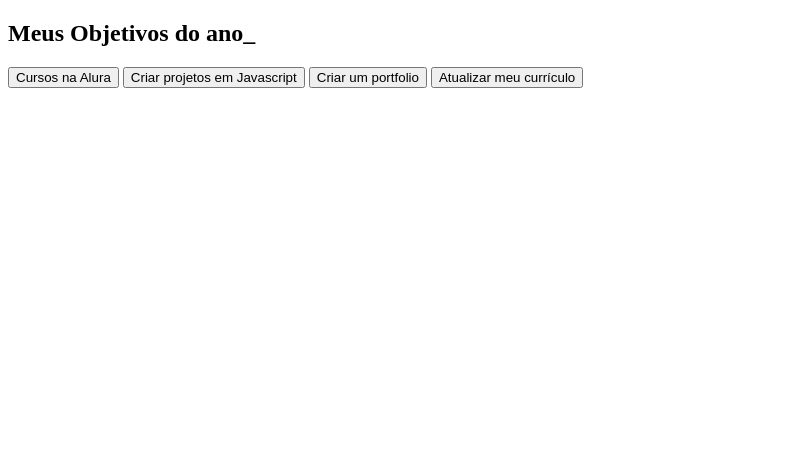
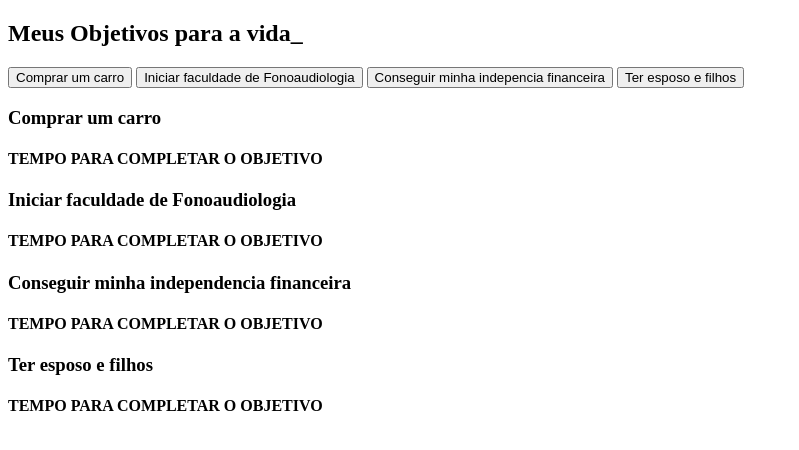
Before and after one commit to gabiAalmeida/Projeto-de-Vda, a plain HTML site: page index.html in a window 1280 px wide. Shown: the whole page, without its empty margins (0-799 px from the left). Drawn offline with Linux system fonts and the light colour scheme.

Commit message:
arquivo js criado

```diff
--- a/index.html
+++ b/index.html
@@ -1,21 +1,44 @@
 <!DOCTYPE html>
 <html lang="pt-br">
+
 <head>
 <meta charset="UTF-8" />
 <meta name="viewport" content="width=device-width, initial-scale=1.0" />
-<title>Meus objetivos do ano</title>
+<title>Meus objetivos para a vida</title>
 <link rel="stylesheet" href="style.css" />
 </head>
 
 <body>
 <section class="conteudo-principal">
-<h2 class="titulo-principal">Meus Objetivos do ano<span>_</span></h2>
+<h2 class="titulo-principal">Meus Objetivos para a vida<span>_</span></h2>
+<div class="conteudo">
 <div class="botoes">
-<button class="botao">Cursos na Alura</button>
-<button class="botao">Criar projetos em Javascript</button>
-<button class="botao">Criar um portfolio</button>
-<button class="botao">Atualizar meu currículo</button>
+<button class="botao">Comprar um carro</button>
+<button class="botao">Iniciar faculdade de Fonoaudiologia</button>
+<button class="botao">Conseguir minha indepencia financeira</button>
+<button class="botao">Ter esposo e filhos</button>
+</div>
+<div class="abas-textos">
+    <div class="aba-conteudo ativo">
+<h3 class="aba-conteudo-titulo-principal"> Comprar um carro </h3>
+<h4 class="aba-conteudo-titulo-secundario"> TEMPO PARA COMPLETAR O OBJETIVO</h4>
+<div class="contador"></div>
+  <div class="aba-conteudo ativo">
+<h3 class="aba-conteudo-titulo-principal"> Iniciar faculdade de Fonoaudiologia </h3>
+<h4 class="aba-conteudo-titulo-secundario"> TEMPO PARA COMPLETAR O OBJETIVO</h4>
+<div class="contador"></div>
+  <div class="aba-conteudo ativo">
+<h3 class="aba-conteudo-titulo-principal"> Conseguir minha independencia financeira </h3>
+<h4 class="aba-conteudo-titulo-secundario"> TEMPO PARA COMPLETAR O OBJETIVO</h4>
+<div class="contador"></div>
+  <div class="aba-conteudo ativo">
+<h3 class="aba-conteudo-titulo-principal"> Ter esposo e filhos </h3>
+<h4 class="aba-conteudo-titulo-secundario"> TEMPO PARA COMPLETAR O OBJETIVO</h4>
+<div class="contador"></div>
+</div>
 </div>
 </section>
+<script src="main.js"></script>
 </body>
+
 </html>
--- /dev/null
+++ b/main.js
@@ -0,0 +1,15 @@
+const botoes = document.querySelectorAll(".botao");
+const botoes = document.querySelectorAll(".aba-conteudo");
+
+for (let i = 0; i< botoes.length; j++) {
+botoes[i].onclick = function () {
+
+    for (let j = 0; j < botoes.length; j++) {
+     botoes[j].classList.remove("ativo");
+     textos[j].classList.remove("ativo");
+    }
+
+    botoes[i].classList.add("ativo");
+    textos[i].classList.remove("ativo");
+}
+}
```
